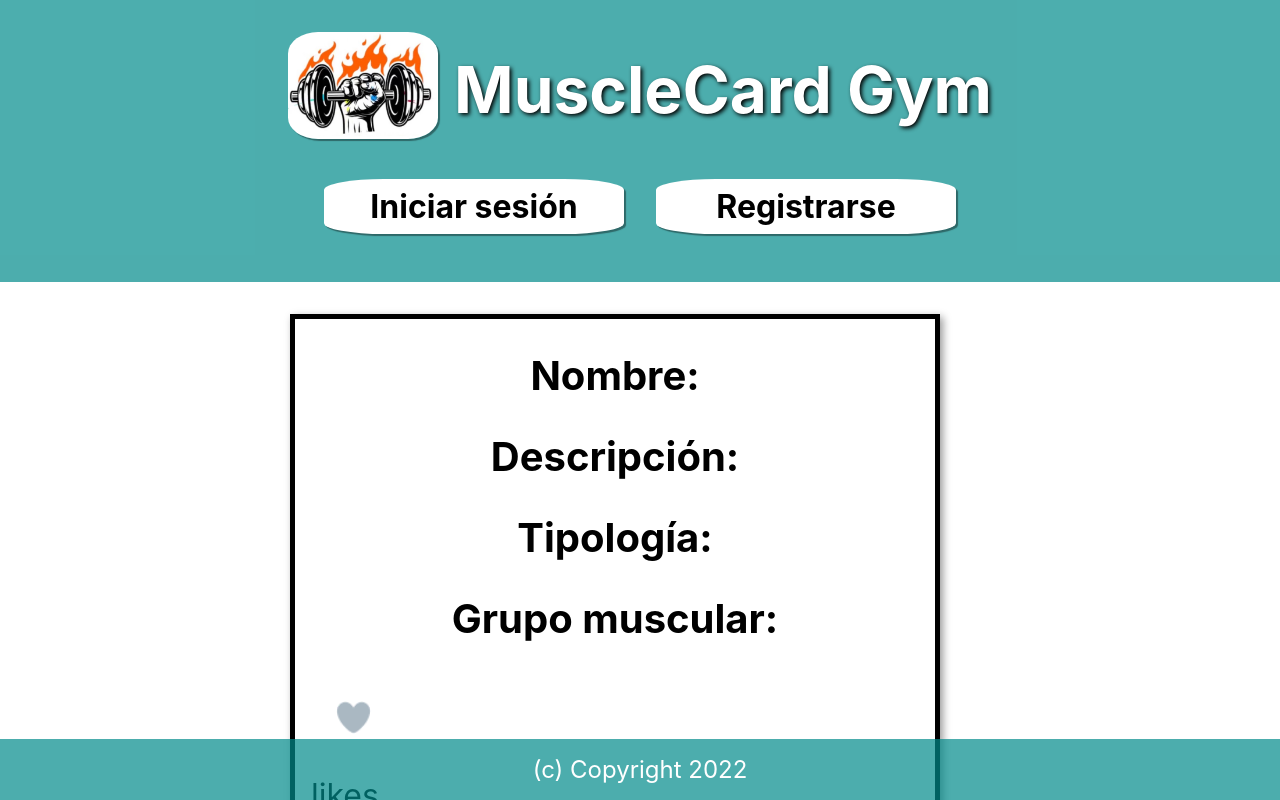
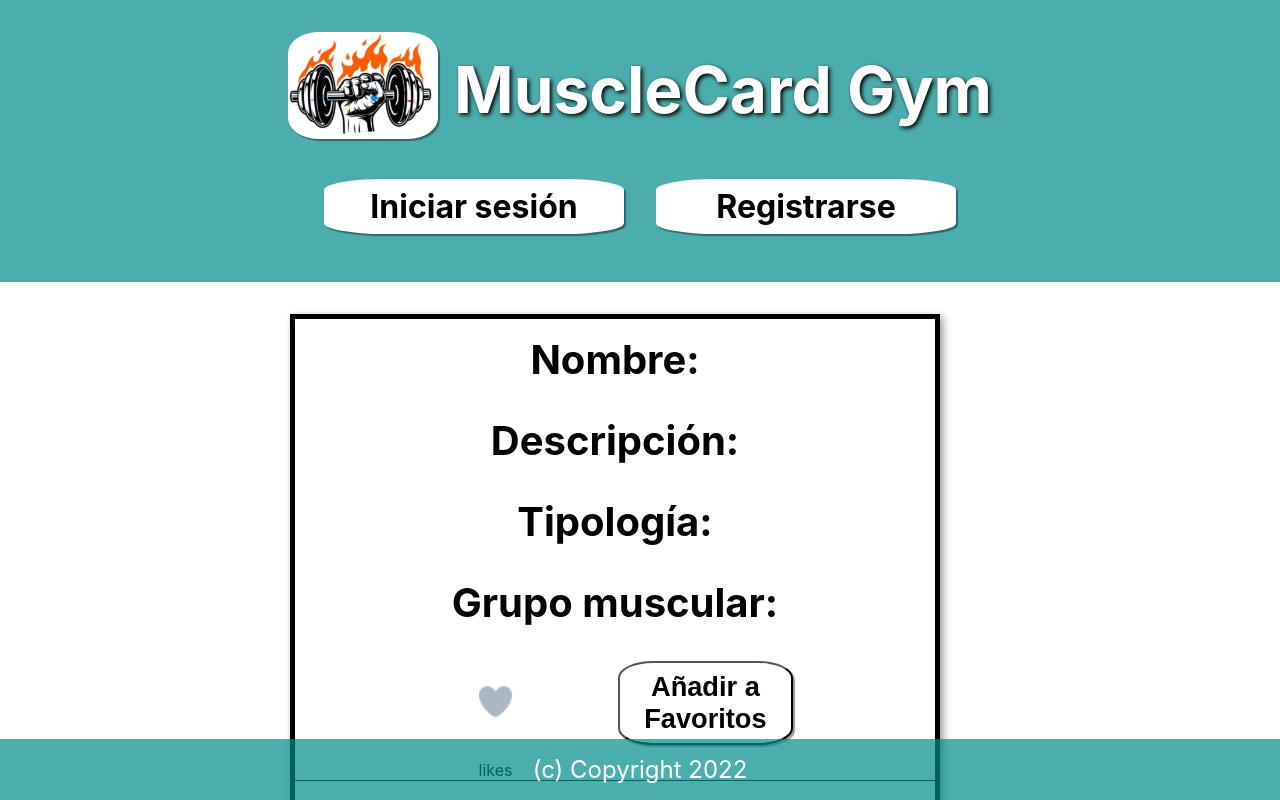
Before and after one commit to anchounio/front-project, a React (Create React App) app: page /details/1 in a window 1280 px wide. Shown: the top 800 px of the page. Built offline with nearby package versions, Linux system fonts and the light colour scheme; no server answers.

Commit message:
Improved details CSS and html among other fixes

```diff
--- a/src/components/ExerciseDetail/ExerciseDetail.css
+++ b/src/components/ExerciseDetail/ExerciseDetail.css
@@ -45,22 +45,34 @@ ul.ExerciseList > li > div.List > img.ImageDetails {
   max-height: 100%;
 }
 
-ul.ExerciseList > li > footer > div > p {
-  margin: 0 0 1rem 1rem;
+ul.ExerciseList > li > footer > div.LikesFav {
+  display: flex;
+  justify-content: center;
+  align-items: center;
+  gap: 4rem;
 }
 
-ul.ExerciseList > li > footer > div.NotAddedFavourite {
+ul.ExerciseList > li > footer > div.LikesFav > div.Likes {
+  display: flex;
+  flex-direction: column;
+}
+
+ul.ExerciseList > li > footer > div.LikesFav > div.Likes > p {
+  text-align: center;
+}
+
+ul.ExerciseList > li > footer > div.LikesFav > div.NotAddedFavourite {
   display: flex;
   justify-content: center;
   margin-bottom: 1rem;
 }
 
-ul.ExerciseList > li > footer > div.AddedFavourite {
+ul.ExerciseList > li > footer > div.LikesFav > div.AddedFavourite {
   display: flex;
   justify-content: center;
   margin-bottom: 1rem;
 }
-ul.ExerciseList > li > footer > div.AddedFavourite > button {
+ul.ExerciseList > li > footer > div.LikesFav > div.AddedFavourite > button {
   background-color: var(--blue-color);
   color: white;
 }
@@ -74,7 +86,7 @@ ul.ExerciseList > li > footer > div.Changing {
   padding: 1rem;
 }
 
-ul.ExerciseList > li > footer > div > div.heart {
+ul.ExerciseList > li > footer > div.LikesFav > div.Likes > div.heart {
   cursor: pointer;
   height: 7.3rem;
   width: 7.3rem;
@@ -84,34 +96,49 @@ ul.ExerciseList > li > footer > div > div.heart {
   background-size: 2900%;
 }
 
-ul.ExerciseList > li > footer > div > div.heart:hover {
+ul.ExerciseList > li > footer > div.LikesFav > div.Likes > div.heart:hover {
   background-position: right;
 }
 
-ul.ExerciseList > li > footer > div > div.heart.IsAnimating {
+ul.ExerciseList
+  > li
+  > footer
+  > div.LikesFav
+  > div.Likes
+  > div.heart.IsAnimating {
   animation: heart-burst 0.8s steps(28) 1;
   animation-fill-mode: forwards;
 }
 
-ul.ExerciseList > li > footer > div > div.heart.NotLiked {
+ul.ExerciseList > li > footer > div.LikesFav > div.Likes > div.heart.NotLiked {
   background-image: url('/public/heart_animation.png');
   background-position: left;
   background-repeat: no-repeat;
   background-size: 2900%;
 }
 
-ul.ExerciseList > li > footer > div > div.heart.Liked {
+ul.ExerciseList > li > footer > div.LikesFav > div.Likes > div.heart.Liked {
   animation: heart-burst 0s steps(28) 1;
   animation-fill-mode: forwards;
 }
 
-ul.ExerciseList > li > footer > div > div.heart.IsAnimatingFor {
+ul.ExerciseList
+  > li
+  > footer
+  > div.LikesFav
+  > div.Likes
+  > div.heart.IsAnimatingFor {
   animation: heart-burst 0.8s steps(28) 1;
   animation-fill-mode: forwards;
   transform-origin: 0 100%;
 }
 
-ul.ExerciseList > li > footer > div > div.heart.IsAnimatingBack {
+ul.ExerciseList
+  > li
+  > footer
+  > div.LikesFav
+  > div.Likes
+  > div.heart.IsAnimatingBack {
   animation: heart-repaired 0.8s steps(28) 1;
   animation-fill-mode: backwards;
   transform-origin: 100% 100%;
@@ -180,8 +207,8 @@ ul.ExerciseList > li > footer > div.Changing > a.Update:active {
     font-size: 1.5rem;
   }
 
-  ul.ExerciseList > li > footer > div.NotAddedFavourite > button,
-  ul.ExerciseList > li > footer > div.AddedFavourite > button,
+  ul.ExerciseList > li > footer > div.LikesFav > div.NotAddedFavourite > button,
+  ul.ExerciseList > li > footer > div.LikesFav > div.AddedFavourite > button,
   ul.ExerciseList > li > footer > div.Changing > button,
   ul.ExerciseList > li > footer > div.Changing > a.Update {
     width: 150px;
@@ -198,8 +225,8 @@ ul.ExerciseList > li > footer > div.Changing > a.Update:active {
     font-size: 2rem;
   }
 
-  ul.ExerciseList > li > footer > div.NotAddedFavourite > button,
-  ul.ExerciseList > li > footer > div.AddedFavourite > button,
+  ul.ExerciseList > li > footer > div.LikesFav > div.NotAddedFavourite > button,
+  ul.ExerciseList > li > footer > div.LikesFav > div.AddedFavourite > button,
   ul.ExerciseList > li > footer > div.Changing > button,
   ul.ExerciseList > li > footer > div.Changing > a.Update {
     width: 175px;
--- a/src/components/ExerciseDetail/ExerciseDetail.js
+++ b/src/components/ExerciseDetail/ExerciseDetail.js
@@ -193,9 +193,12 @@ const ExerciseDetail = () => {
             </p>
           </div>
           <footer>
-            <div>
+            <div className='LikesFav'>
+              <div className='Likes'>
                 <div
-                className={`heart ${exercise.likedByMe ? 'Liked' : 'NotLiked'}`}
+                  className={`heart ${
+                    exercise.likedByMe ? 'Liked' : 'NotLiked'
+                  }`}
                   onClick={token && handleLike}
                 ></div>
                 <p>{exercise.totalLikes} likes</p>
@@ -210,6 +213,7 @@ const ExerciseDetail = () => {
                     ? 'Añadido a Favoritos'
                     : 'Añadir a Favoritos'}
                 </button>
+              </div>
             </div>
             <div className='Changing'>
               {token && userRole === 'admin' && (
--- a/src/components/ExerciseFavourites/ExerciseFavourites.css
+++ b/src/components/ExerciseFavourites/ExerciseFavourites.css
@@ -9,7 +9,7 @@ main.ExerciseFavourites > p.Error {
   margin-top: 1.5rem;
 }
 
-ul.ExerciseList {
+ul.ExerciseFavList {
   margin-top: 2rem;
   list-style: none;
   display: flex;
@@ -18,14 +18,14 @@ ul.ExerciseList {
   max-width: 100%;
 }
 
-ul.ExerciseList > li > div {
+ul.ExerciseFavList > li > div {
   display: flex;
   flex-direction: column;
   align-items: center;
   padding: 1em 1em 0 1em;
 }
 
-ul.ExerciseList > li > div > footer {
+ul.ExerciseFavList > li > div > footer {
   display: flex;
   justify-content: center;
   padding: 0.5rem 0;
@@ -38,11 +38,11 @@ ul.ExerciseList > li > div > footer {
   margin: 1rem 0;
 }
 
-ul.ExerciseList > li > div > footer:active {
+ul.ExerciseFavList > li > div > footer:active {
   box-shadow: -3px -3px 0px rgba(0, 0, 0, 0.4);
 }
 
-ul.ExerciseList > li > div > footer > a {
+ul.ExerciseFavList > li > div > footer > a {
   text-decoration: none;
   color: black;
   align-self: center;
@@ -56,7 +56,7 @@ img {
 }
 
 @media only screen and (min-width: 600px) {
-  ul.ExerciseList > li > div > p {
+  ul.ExerciseFavList > li > div > p {
     font-size: 1.3rem;
   }
 }
@@ -87,21 +87,22 @@ img {
     width: 180px;
   }
 
-  ul.ExerciseList {
-    display: grid;
-    grid-template-columns: auto auto auto;
+  ul.ExerciseFavList {
     width: 100%;
+    display: flex;
+    flex-direction: row;
+    flex-wrap: wrap;
   }
 
-  ul.ExerciseList > li > div > p {
+  ul.ExerciseFavList > li > div > p {
     font-size: 1.8rem;
   }
 
-  ul.ExerciseList > li > div > footer {
+  ul.ExerciseFavList > li > div > footer {
     width: 120px;
   }
 
-  ul.ExerciseList > li > div > footer > a {
+  ul.ExerciseFavList > li > div > footer > a {
     font-size: 1.5rem;
   }
 }
--- a/src/components/ExerciseFavourites/ExerciseFavourites.js
+++ b/src/components/ExerciseFavourites/ExerciseFavourites.js
@@ -61,7 +61,7 @@ const ExerciseFavourites = () => {
       {error && <p className='Error'>{error}</p>}
 
       {exercises && (
-        <ul className='ExerciseList'>
+        <ul className='ExerciseFavList'>
           {exercises.map((exercise) => {
             return (
               <li key={exercise.id} data-id={exercise.id}>
--- a/src/components/ExerciseSearch/ExerciseSearch.css
+++ b/src/components/ExerciseSearch/ExerciseSearch.css
@@ -1,3 +1,8 @@
+main > h2 {
+  font-weight: bold;
+  font-size: 1.3rem;
+}
+
 main.ExerciseSearch {
   display: flex;
   flex-direction: column;
@@ -39,7 +44,7 @@ main.ExerciseSearch > p.Error {
   margin-top: 1.5rem;
 }
 
-ul.ExerciseList {
+ul.ExerciseSearchList {
   margin-top: 2rem;
   list-style: none;
   display: flex;
@@ -48,14 +53,21 @@ ul.ExerciseList {
   max-width: 100%;
 }
 
-ul.ExerciseList > li > div {
+ul.ExerciseSearchList > li > div {
   display: flex;
   flex-direction: column;
   align-items: center;
   padding: 1em 1em 0 1em;
 }
 
-ul.ExerciseList > li > div > footer {
+ul.ExerciseSearchList > li > div > p {
+  text-decoration: none;
+  color: black;
+  align-self: center;
+  font-weight: bold;
+}
+
+ul.ExerciseSearchList > li > div > footer {
   display: flex;
   justify-content: center;
   padding: 0.5rem 0;
@@ -68,11 +80,11 @@ ul.ExerciseList > li > div > footer {
   margin: 1rem 0;
 }
 
-ul.ExerciseList > li > div > footer:active {
+ul.ExerciseSearchList > li > div > footer:active {
   box-shadow: -3px -3px 0px rgba(0, 0, 0, 0.4);
 }
 
-ul.ExerciseList > li > div > footer > a {
+ul.ExerciseSearchList > li > div > footer > a {
   text-decoration: none;
   color: black;
   align-self: center;
@@ -86,6 +98,10 @@ img {
 }
 
 @media only screen and (min-width: 600px) {
+  main > h2 {
+    font-size: 1.7rem;
+  }
+
   main.ExerciseSearch > form {
     width: 512px;
   }
@@ -102,12 +118,16 @@ img {
     font-size: 1.3rem;
   }
 
-  ul.ExerciseList > li > div > p {
+  ul.ExerciseSearchList > li > div > p {
     font-size: 1.3rem;
   }
 }
 
 @media only screen and (min-width: 760px) {
+  main > h2 {
+    font-size: 2.3rem;
+  }
+
   main.ExerciseSearch > p.Error {
     font-size: 1.8rem;
   }
@@ -133,21 +153,22 @@ img {
     width: 180px;
   }
 
-  ul.ExerciseList {
-    display: grid;
-    grid-template-columns: auto auto auto;
-    width: 100%;
-  }
-
-  ul.ExerciseList > li > div > p {
+  ul.ExerciseSearchList > li > div > p {
     font-size: 1.8rem;
   }
 
-  ul.ExerciseList > li > div > footer {
+  ul.ExerciseSearchList {
+    width: 100%;
+    display: flex;
+    flex-direction: row;
+    flex-wrap: wrap;
+  }
+
+  ul.ExerciseSearchList > li > div > footer {
     width: 120px;
   }
 
-  ul.ExerciseList > li > div > footer > a {
+  ul.ExerciseSearchList > li > div > footer > a {
     font-size: 1.5rem;
   }
 }
--- a/src/components/ExerciseSearch/ExerciseSearch.js
+++ b/src/components/ExerciseSearch/ExerciseSearch.js
@@ -67,6 +67,7 @@ const ExerciseSearch = () => {
 
   return (
     <main className='ExerciseSearch'>
+      <h2>Filtrar por:</h2>
       <form onSubmit={handleSubmit}>
         <div>
           <div>
@@ -104,7 +105,7 @@ const ExerciseSearch = () => {
       {error && <p className='Error'>{error}</p>}
 
       {exercises && (
-        <ul className='ExerciseList'>
+        <ul className='ExerciseSearchList'>
           {exercises.map((exercise) => {
             return (
               <li key={exercise.id} data-id={exercise.id}>
```
Lines whose indentation alone changed are shown as unchanged.
